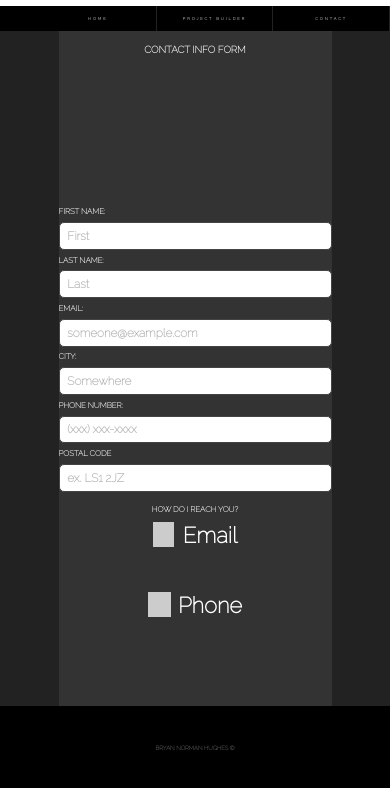
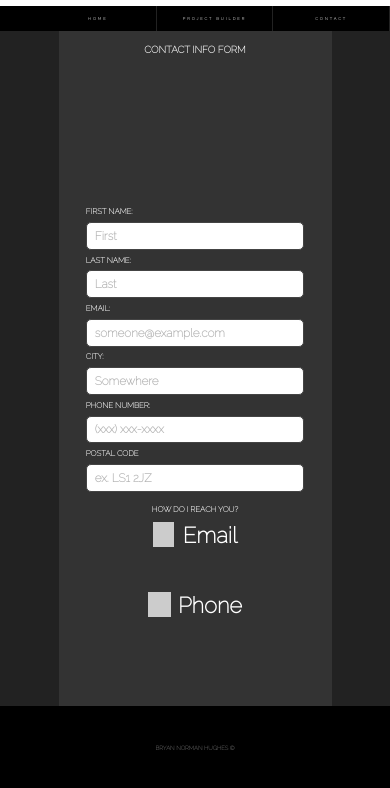
Before and after one commit to Bryan-Hughes/hughesbuildingcompany, a plain HTML site: page contact.html in a window 390 px wide. Shown: the part 66-854 px from the top of the page. Drawn offline with nearby package versions, Linux system fonts and the light colour scheme.

Commit message:
improved responsiveness on the contact page

```diff
--- a/styles.css
+++ b/styles.css
@@ -553,8 +553,8 @@ form.contact-information-form {
   padding-bottom: auto;
   margin-left: auto;
   margin-right: auto;
-  width: 100%;
-  max-width: 100%;
+  width: 80%;
+  max-width: 80%;
   font-size: 2vw;
 }
 
@@ -568,8 +568,8 @@ input {
   font-family: 'Raleway', sans-serif;
   font-weight: bold;
   font-size: 3vw;
-  width: 100%;
-  max-width: 100%;
+  width: 80%;
+  max-width: 80%;
   border: solid 1px #444;
   border-radius: 5px;
   background-color: #fff;
```
